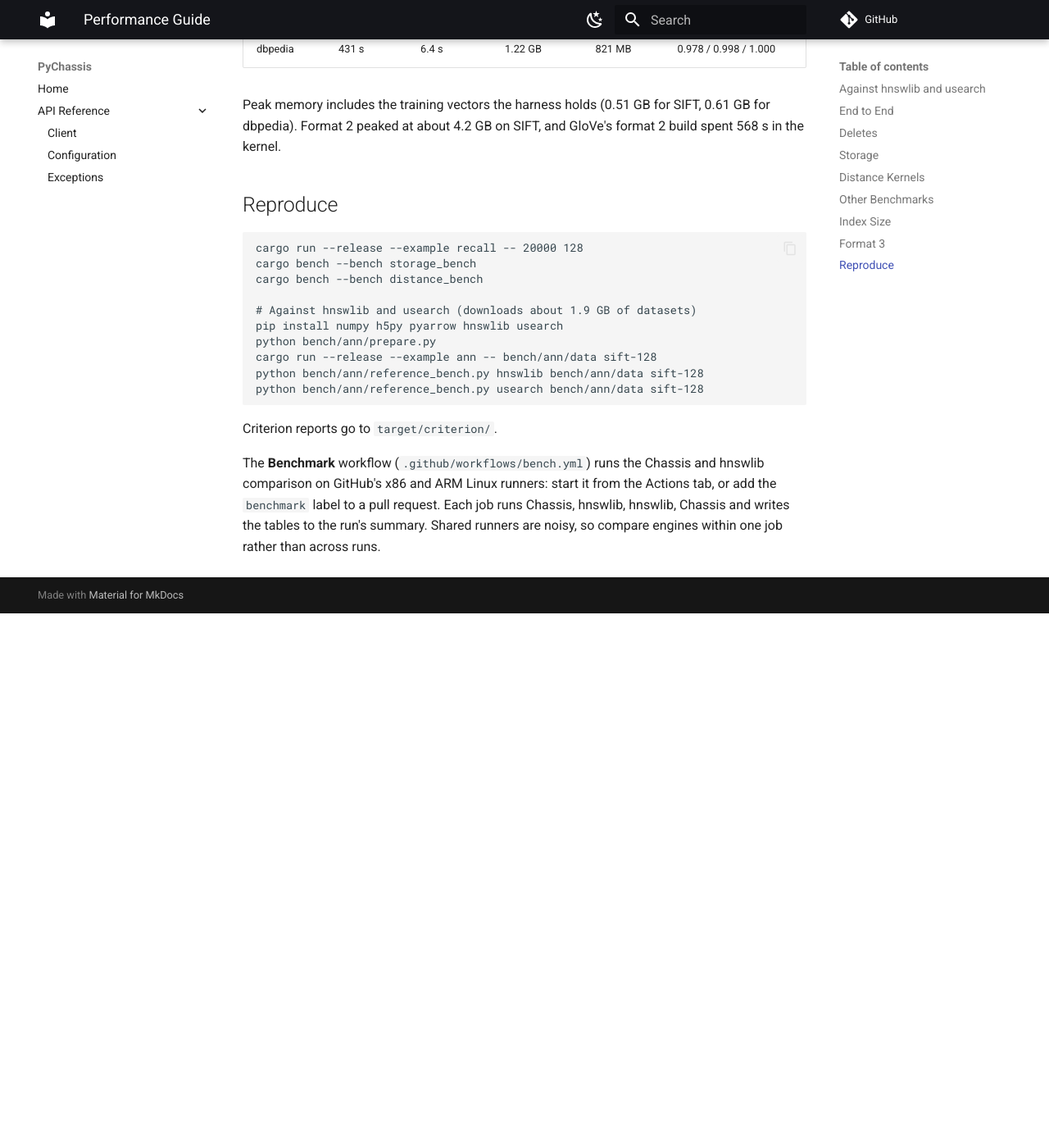
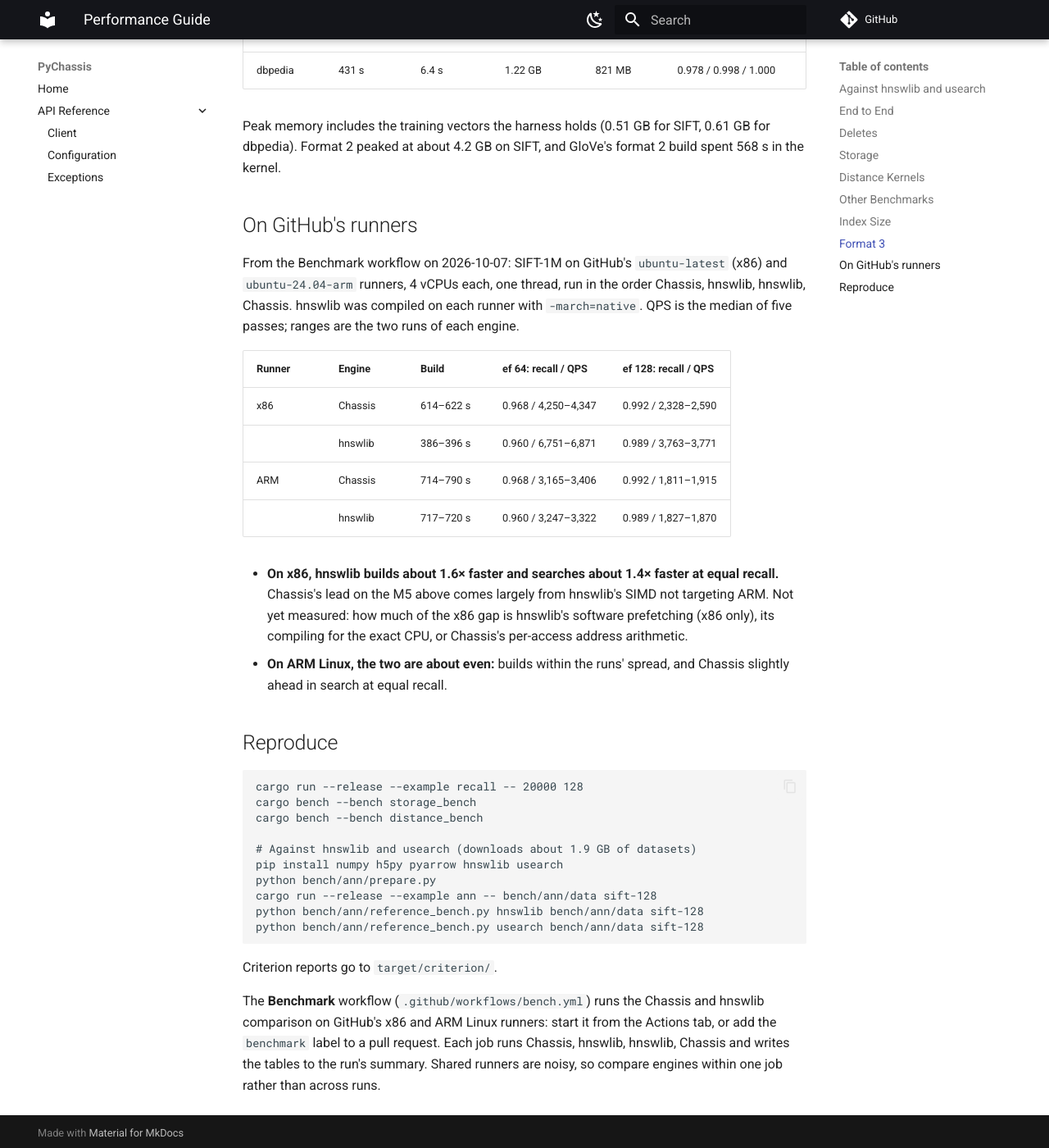
Before and after one commit to tanvincible/chassis, an MkDocs documentation site: the page built from docs/src/architecture/performance.md, in a window 1280 px wide and 1400 px high, scrolled down 4935 px. Shown: the whole window at 82% size. Built offline with MkDocs 1.6.1 and Material for MkDocs 9.7.7, drawn with Linux system fonts in a browser that asks for light colours; comment, search, counter and statistics services are not loaded; before the commit the page ends 5683 px from its top, so only the background shows below that; some of the changed text lies outside the part shown.

Commit message:
docs: record the first CI benchmark: hnswlib is faster on x86
The first Benchmark run, SIFT-1M on GitHub's runners: on x86, hnswlib
built about 1.6x faster and searched about 1.4x faster at equal recall;
on ARM Linux the two were even. The performance page credited Chassis
with a lead that holds on the M5 only, so it now says so.

Also print the machine and the results to the job log, not only the
summary page, so they can be read from the command line.

````diff
--- a/docs/src/architecture/performance.md
+++ b/docs/src/architecture/performance.md
@@ -29,9 +29,11 @@ What these numbers do and don't show:
 
 * **One thread is not how the others are used.** hnswlib and usearch build on every core; on this
   machine that would make them roughly 8× faster to build. Chassis builds on one thread.
-* **This is an ARM machine.** hnswlib's SIMD distance code only targets x86, so here it runs
+* **This is an ARM Mac.** hnswlib's SIMD distance code only targets x86, so here it runs
   compiler-vectorized loops (about 264 ns per 1,536-dim distance, against 149 ns for Chassis's NEON
-  code). On x86 the gap at 1,536 dims may close. usearch has ARM SIMD and was still slower here.
+  code). usearch has ARM SIMD and was still slower here. **On an x86 Linux runner, hnswlib was
+  faster than Chassis,** and on an ARM Linux runner the two were even: see
+  [On GitHub's runners](#on-githubs-runners).
 * **Chassis searches warm memory-mapped pages.** The harness runs an untimed pass after each open; a
   cold first pass after opening was about half as fast on SIFT at ef 16.
 * **These Chassis rows are file format 2.** Its files and memory were much larger (peak memory about
@@ -155,6 +157,27 @@ Peak memory includes the training vectors the harness holds (0.51 GB for SIFT, 0
 dbpedia). Format 2 peaked at about 4.2 GB on SIFT, and GloVe's format 2 build spent 568 s in the
 kernel.
 
+## On GitHub's runners
+
+From the Benchmark workflow on 2026-10-07: SIFT-1M on GitHub's `ubuntu-latest` (x86) and
+`ubuntu-24.04-arm` runners, 4 vCPUs each, one thread, run in the order Chassis, hnswlib, hnswlib,
+Chassis. hnswlib was compiled on each runner with `-march=native`. QPS is the median of five
+passes; ranges are the two runs of each engine.
+
+| Runner | Engine | Build | ef 64: recall / QPS | ef 128: recall / QPS |
+|--------|--------|-------|---------------------|----------------------|
+| x86 | Chassis | 614–622 s | 0.968 / 4,250–4,347 | 0.992 / 2,328–2,590 |
+| | hnswlib | 386–396 s | 0.960 / 6,751–6,871 | 0.989 / 3,763–3,771 |
+| ARM | Chassis | 714–790 s | 0.968 / 3,165–3,406 | 0.992 / 1,811–1,915 |
+| | hnswlib | 717–720 s | 0.960 / 3,247–3,322 | 0.989 / 1,827–1,870 |
+
+* **On x86, hnswlib builds about 1.6× faster and searches about 1.4× faster at equal recall.**
+  Chassis's lead on the M5 above comes largely from hnswlib's SIMD not targeting ARM. Not yet
+  measured: how much of the x86 gap is hnswlib's software prefetching (x86 only), its compiling
+  for the exact CPU, or Chassis's per-access address arithmetic.
+* **On ARM Linux, the two are about even:** builds within the runs' spread, and Chassis slightly
+  ahead in search at equal recall.
+
 ## Reproduce
 
 ```bash
````
Also changed, not shown: 1 other file.
